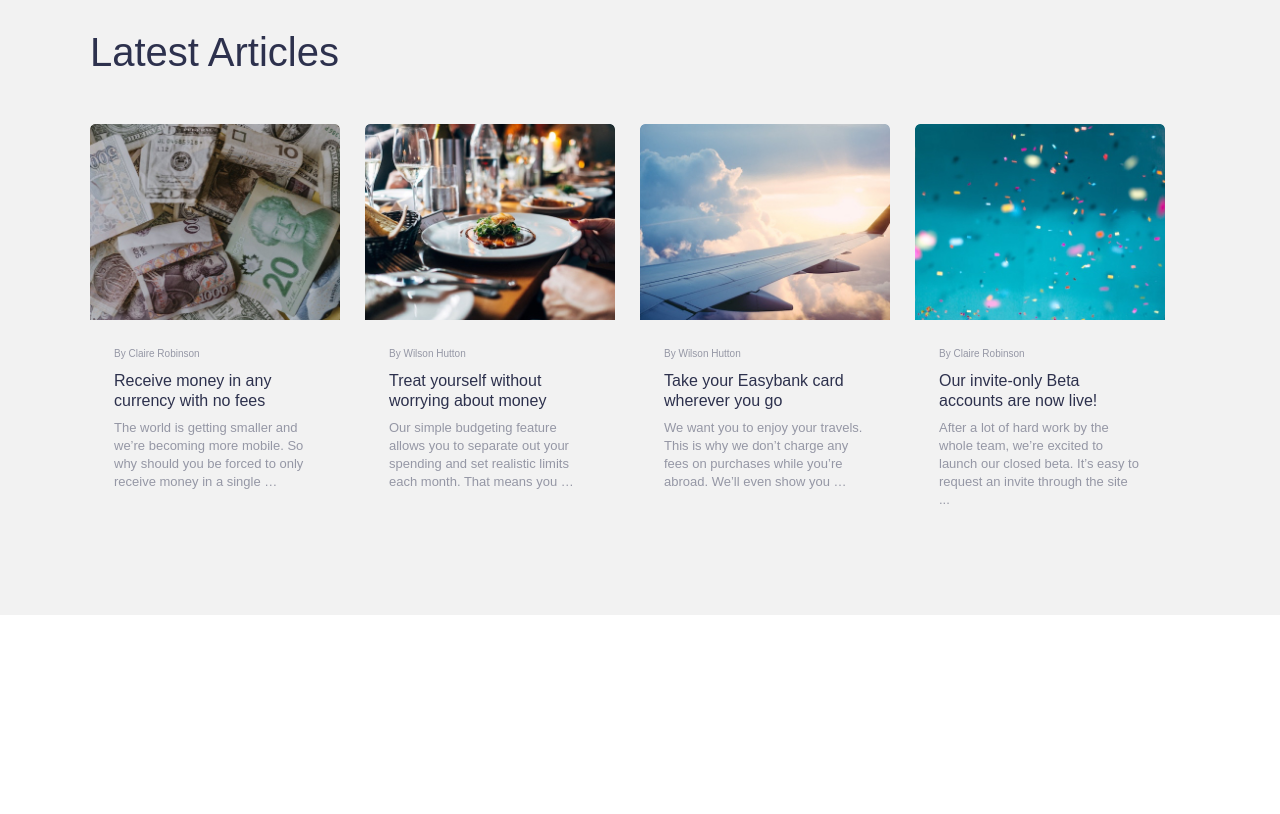
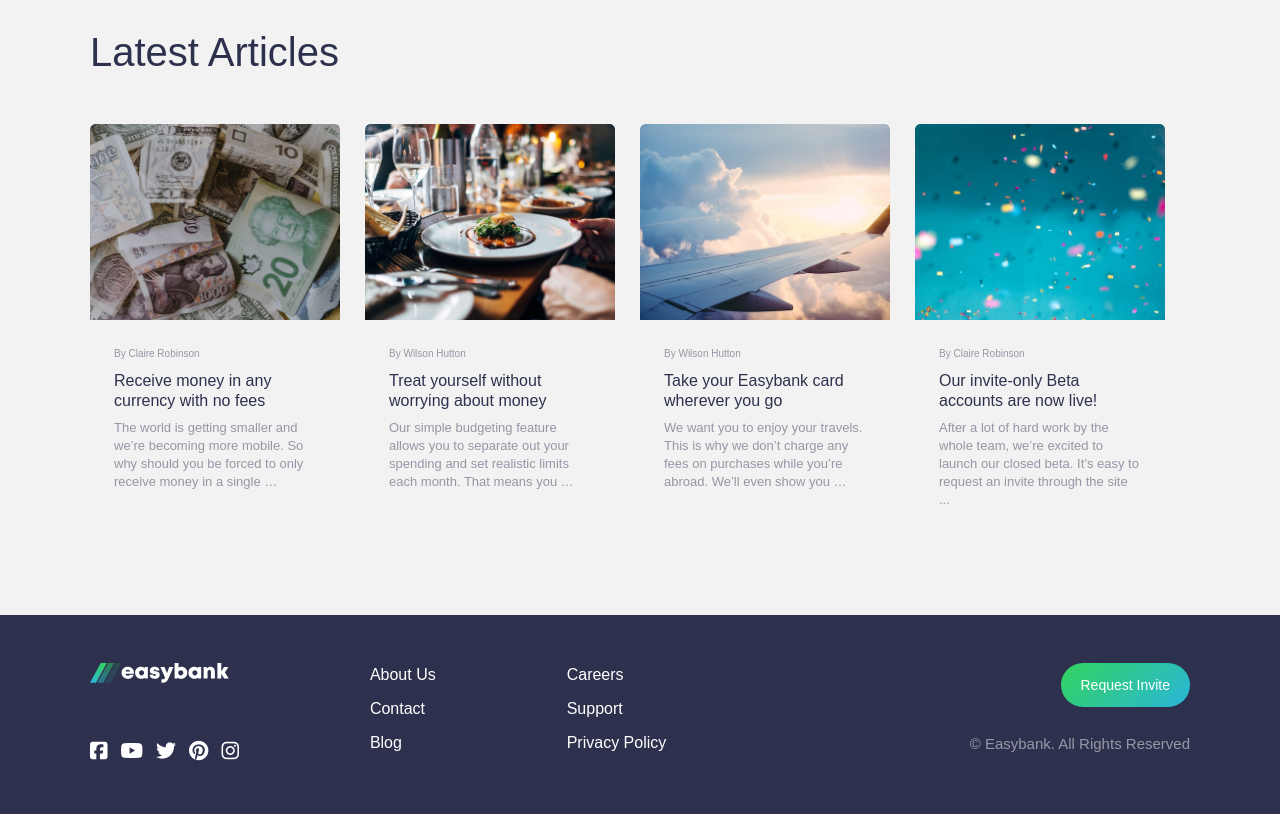
Before and after one commit to Mukhammadaliev/easybank, a plain HTML site: page index.html in a window 1280 px wide. Shown: the part 1443-2257 px from the top of the page. Before the commit the page ends 2058 px from the top, so only its background shows below. Drawn offline with Linux system fonts and the light colour scheme.

Commit message:
add footer

```diff
--- a/css/style.css
+++ b/css/style.css
@@ -294,3 +294,75 @@ img {
   margin: 0;
   padding: 0 24px;
 }
+
+
+
+.footer {
+  background-color: #2D314D;
+  padding: 48px 0;
+}
+.container-footer {
+  display: flex;
+}
+.logo-social {
+  display: inline-block;
+  margin-right: 131px;
+}
+.footer-logo {
+  display: inline-block;
+  vertical-align: middle;
+  margin-bottom: 53px;
+}
+.social-list {
+  display: flex;
+  margin: 0;
+  padding: 0;
+  list-style: none;
+}
+.social-item + .social-item {
+  margin-left: 13px;
+}
+.social-link {
+  color: #fff;
+  font-size: 20px;
+  transition: color 0.3s ease;
+}
+.social-link:hover {
+  color: #30C88F;
+}
+.footer-list {
+  margin: 0;
+  padding: 0;
+  list-style: none;
+}
+.mlauto {
+  margin-right: 131px;
+}
+.footer-item + .footer-item {
+  margin-top: 10px;
+}
+.footer-list-link {
+  text-decoration: none;
+  color: #fff;
+  display: inline-block;
+  vertical-align: baseline;
+  transition: color 0.3s ease;
+}
+.footer-list-link:hover {
+  color: #30C88F;
+}
+.footer-link-more {
+  margin-left: auto;
+  display: inline-block;
+  text-align: right;
+}
+.footer-link-more-info {
+  margin-bottom: 24px;
+}
+.footer-text {
+  margin: 0;
+  font-size: 15px;
+  line-height: 26px;
+  color: #FFFFFF;
+  opacity: 0.5;
+}
--- a/index.html
+++ b/index.html
@@ -109,5 +109,49 @@
       </div>
     </section>
   </main>
+
+  <footer class="footer">
+    <div class="container container-footer">
+      <div class="logo-social">
+        <img src="img/logo-moon.svg" alt="Logotip" class="footer-logo">
+        <ul class="social-list">
+          <li class="social-item"><a href="#" class="social-link"><i class="fab fa-facebook-square"></i></a></li>
+          <li class="social-item"><a href="#" class="social-link"><i class="fab fa-youtube"></i></a></li>
+          <li class="social-item"><a href="#" class="social-link"><i class="fab fa-twitter"></i></a></li>
+          <li class="social-item"><a href="#" class="social-link"><i class="fab fa-pinterest"></i></a></li>
+          <li class="social-item"><a href="#" class="social-link"><i class="fab fa-instagram"></i></a></li>
+        </ul>
+      </div>
+      <ul class="footer-list mlauto">
+        <li class="footer-item">
+          <a href="" class="footer-list-link">About Us</a>
+        </li>
+        <li class="footer-item">
+          <a href="" class="footer-list-link">Contact</a>
+        </li>
+        <li class="footer-item">
+          <a href="" class="footer-list-link">Blog</a>
+        </li>
+      </ul>
+      <ul class="footer-list">
+        <li class="footer-item">
+          <a href="" class="footer-list-link">Careers</a>
+        </li>
+        <li class="footer-item">
+          <a href="" class="footer-list-link">Support</a>
+        </li>
+        <li class="footer-item">
+          <a href="" class="footer-list-link">Privacy Policy</a>
+        </li>
+      </ul>
+      <div class="footer-link-more">
+        <a href="" class="footer-link-more-info global-link">Request Invite</a>
+        <p class="footer-text">© Easybank. All Rights Reserved</p>
+      </div>
+    </div>
+  </footer>
+
+
+  <script src="https://kit.fontawesome.com/49dc61b5cf.js" crossorigin="anonymous"></script>
 </body>
 </html>
```
Also changed, not shown: img/facebook.svg (added), img/logo-moon.svg (added), img/pixart.svg (added), img/twitter.svg (added), img/youtube.svg (added).
